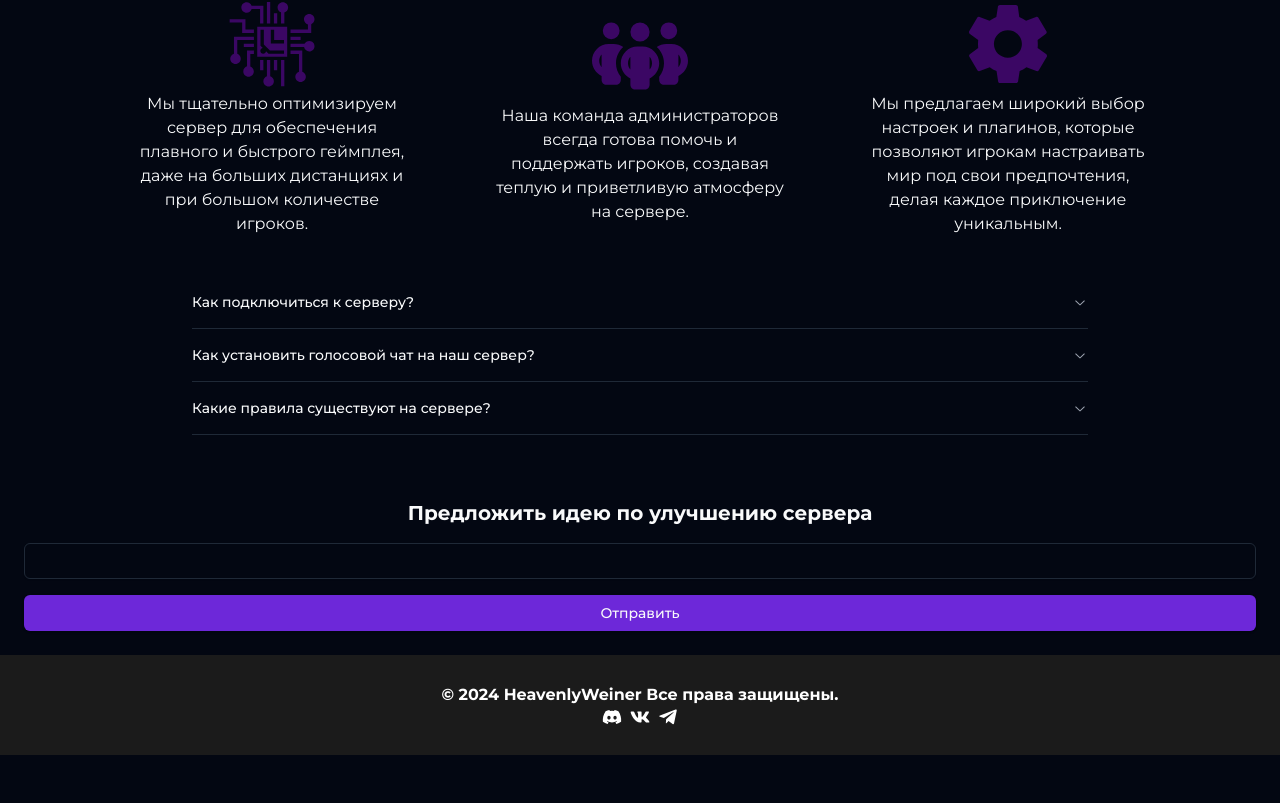
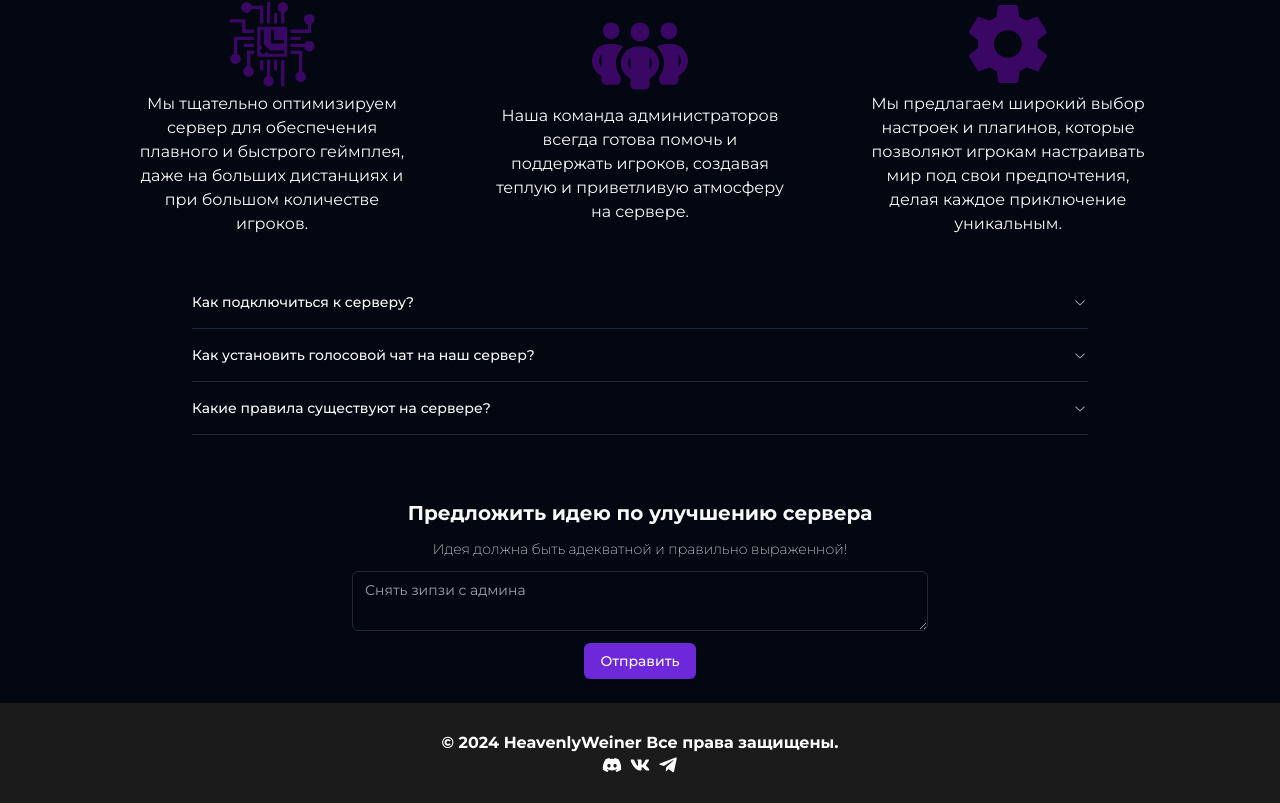
Before and after one commit to Z1ppzy/bigweb, a React (Vite) app: page / in a window 1280 px wide. Shown: the part 974-1777 px from the top of the page. Before the commit the page ends 1729 px from the top, so only its background shows below. Built offline with nearby package versions, Linux system fonts and the light colour scheme.

Commit message:
change input in SuggestionBox

```diff
--- a/src/components/SuggestionBox.tsx
+++ b/src/components/SuggestionBox.tsx
@@ -1,13 +1,14 @@
 import { Button } from './ui/button';
-import { Input } from './ui/input';
+import { Textarea } from './ui/textarea';
 
 export default function SuggestionBox() {
   return (
     <div className='w-full h-fit text-center p-6'>
-      <div className=' gap-4 flex flex-col'>
+      <div className='gap-3 flex flex-col items-center'>
         <h1 className='font-bold text-xl'>Предложить идею по улучшению сервера</h1>
-        <Input type='text'className='' />
-        <Button>Отправить</Button>
+        <p className='font-light md:font-extralight text-sm mt-0'>Идея должна быть адекватной и правильно выраженной!</p>
+        <Textarea className='max-w-xl' placeholder='Снять зипзи с админа' />
+        <Button className='w-fit'>Отправить</Button>
       </div>
     </div>
   );
```
